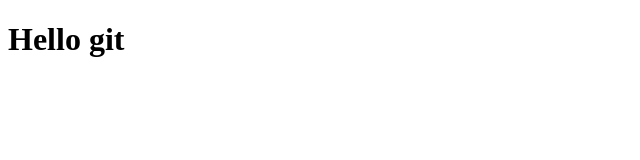
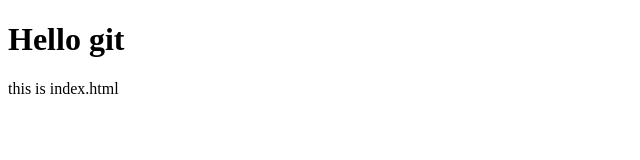
Before and after one commit to Nurik1991/gittest, a plain HTML site: page index.html in a window 1280 px wide. Shown: the whole page, without its empty margins (0-640 px from the left). Drawn offline with Linux system fonts and the light colour scheme.

Commit message:
second change

```diff
--- a/index.html
+++ b/index.html
@@ -8,5 +8,6 @@
 </head>
 <body>
 <h1>Hello git </h1>
+<p>this is index.html </p>
 </body>
 </html>
```
